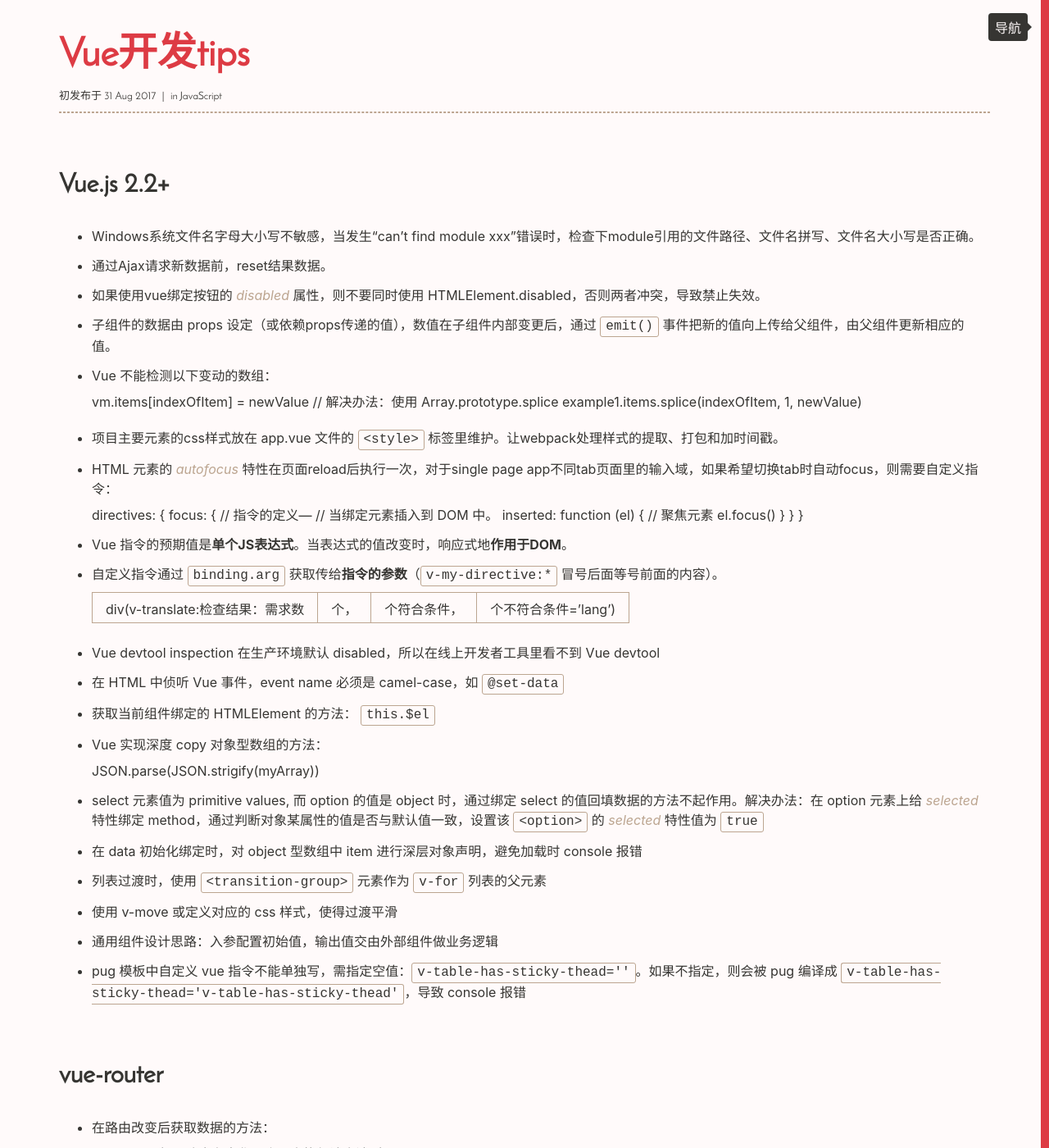
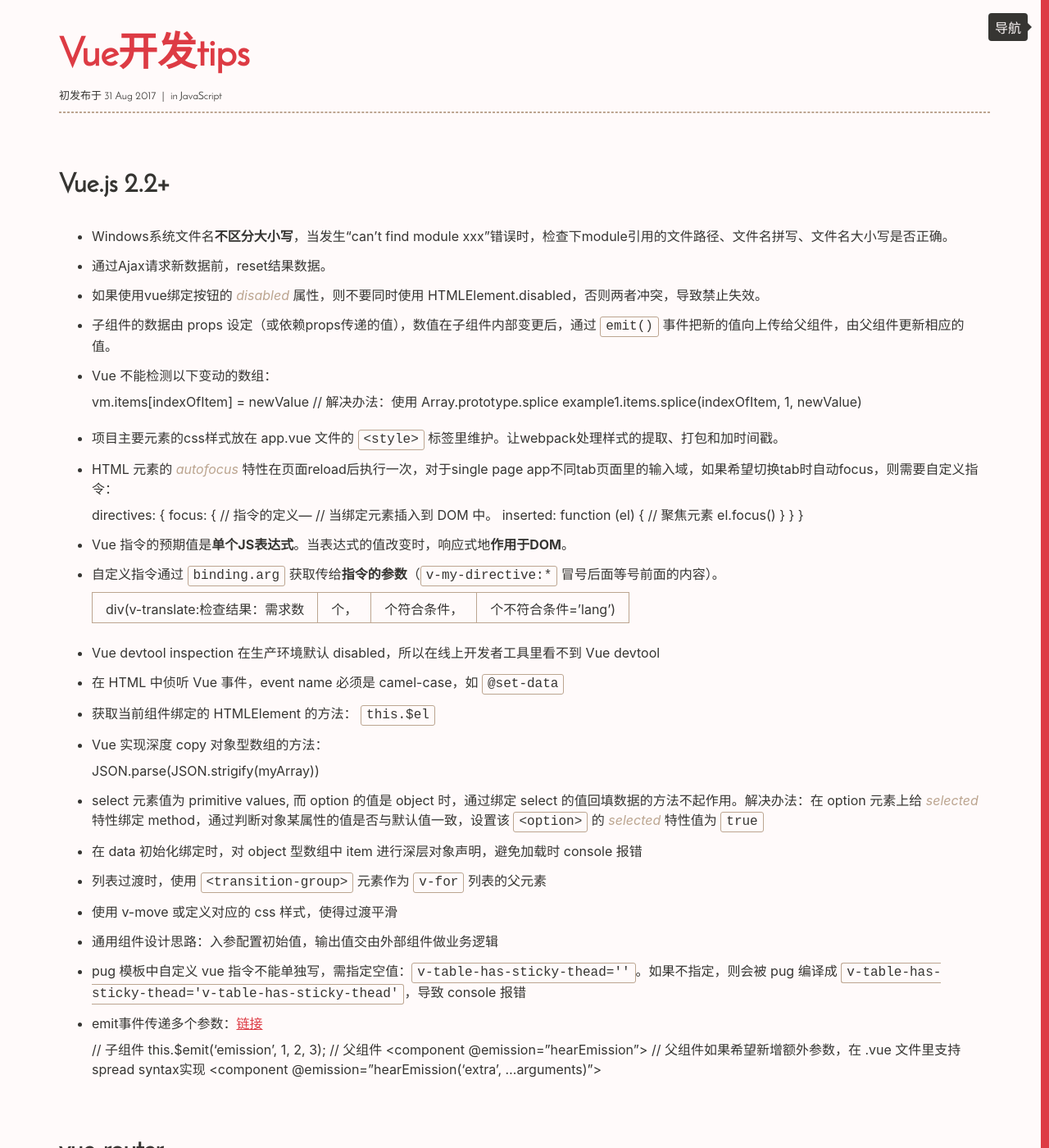
Before and after one commit to Vivi-wu/dive-into-web, a Jekyll site: the page built from _posts/2017-08-31-JavaScript-Vue-practice.markdown, in a window 1280 px wide and 1400 px high. Shown: the whole window at 82% size. Built offline with Jekyll 4.4.1, drawn with Linux system fonts in a browser that asks for light colours; some of the changed text lies outside the part shown.

Commit message:
[mod]update git command,number,array,transform

```diff
--- a/_posts/2015-05-03-JavaScript-Number.markdown
+++ b/_posts/2015-05-03-JavaScript-Number.markdown
@@ -9,14 +9,16 @@
 
 ## 精度
 
-Integers (numbers without a period or exponent notation) are considered accurate up to 15 digits，**整数可以保证是精确的最多位数是15位**，超出则不精确了。
+整数可以保证是精确的最多位数是15位**，最大安全整数 9007199254740991，超过最大安全整数的运算是不安全的。
 
-The maximum number of decimals is 17。**小数最多位数是 17**，<span class="t-blue">浮点数相加也不一定准确</span>。
+**小数最多位数是 17**。
 
     var x = 0.2 + 0.1;         // x will be 0.30000000000000004
     var x = (0.2 * 10 + 0.1 * 10) / 10;       // x will be 0.3
 
 <!--more-->
+
+<span class="t-blue">浮点数相加不一定准确</span>，因为计算机中用二进制来存储小数，而大部分小数转成二进制之后都是无限循环的值，因此存在取舍问题，造成精度丢失。
 
 ## 十六进制
 
--- a/_posts/2015-05-26-CSS-Transform-Transition-Animation.markdown
+++ b/_posts/2015-05-26-CSS-Transform-Transition-Animation.markdown
@@ -28,7 +28,7 @@
 
 ### transform-origin
 
-_transform-origin_ 用来修改元素变形的原点位置。可取的值从左到右分别表示 x、y、z。
+_transform-origin_ 用来修改元素变形的原点位置。可取的值从左到右分别表示 x、y、z轴，默认值为 (50% 50% 0)。
 
 + x-offset，值为 length 或 `%`，表示设定变形的原点距离盒子的**左边**有多远。
 + y-offset，值为 length 或 `%`，表示设定变形的原点距离盒子的**上边**有多远。
@@ -36,8 +36,8 @@
 
 也可以使用关键字来描述变形的偏移量：
 
-+ x-offset-keyword，取值为 `left`（0%）, `right`（100%）或者 `center`（50%）描述设定变形的原点距离盒子的**左边**有多远。
-+ y-offset-keyword，取值为 `top`（0%）, `bottom`（100%）或者 `center`（50%）描述设定变形的原点距离盒子的**上边**有多远。
++ x-offset-keyword，取值为 `left`（0%）, `right`（100%）或者 `center`（50%）。
++ y-offset-keyword，取值为 `top`（0%）, `bottom`（100%）或者 `center`（50%）。
 
 ## CSS Transitions
 
--- a/_posts/2017-08-31-JavaScript-Vue-practice.markdown
+++ b/_posts/2017-08-31-JavaScript-Vue-practice.markdown
@@ -4,7 +4,7 @@
 ---
 ## Vue.js 2.2+
 
-+ Windows系统文件名字母大小写不敏感，当发生“can't find module xxx”错误时，检查下module引用的文件路径、文件名拼写、文件名大小写是否正确。
++ Windows系统文件名**不区分大小写**，当发生“can't find module xxx”错误时，检查下module引用的文件路径、文件名拼写、文件名大小写是否正确。
 + 通过Ajax请求新数据前，reset结果数据。
 + 如果使用vue绑定按钮的 _disabled_ 属性，则不要同时使用 HTMLElement.disabled，否则两者冲突，导致禁止失效。
 + 子组件的数据由 props 设定（或依赖props传递的值），数值在子组件内部变更后，通过 `emit()` 事件把新的值向上传给父组件，由父组件更新相应的值。
@@ -48,6 +48,14 @@
 + 使用 v-move 或定义对应的 css 样式，使得过渡平滑
 + 通用组件设计思路：入参配置初始值，输出值交由外部组件做业务逻辑
 + pug 模板中自定义 vue 指令不能单独写，需指定空值：`v-table-has-sticky-thead=''`。如果不指定，则会被 pug 编译成 `v-table-has-sticky-thead='v-table-has-sticky-thead'`，导致 console 报错
++ emit事件传递多个参数：[链接](https://jsfiddle.net/50wL7mdz/30115/)
+
+    // 子组件
+    this.$emit('emission', 1, 2, 3);
+    // 父组件
+    <component @emission="hearEmission">
+    // 父组件如果希望新增额外参数，在 .vue 文件里支持spread syntax实现
+    <component @emission="hearEmission('extra', ...arguments)">
 
 ## vue-router
 
@@ -62,6 +70,7 @@
 + 点击“面包屑”返回前，从 vuex 中取出当前列表查询参数对象，赋值给路由对象的 `query` 属性。这样返回列表查询页后，根据 URL 的 query string 可以回填历史查询、排序参数，reload 页面页不会因为 vuex 状态丢失这些参数。
 + 使用 `router.go(-1)` 实现返回上一页的功能
 + 问题：使用 v-if 控制显示的 input 框输入值没有重置，好像直接被复用。解决： Vue 会使用一种最大限度减少动态元素并且尽可能的尝试修复/再利用相同类型元素的算法。在元素上使用 `key`，它会基于 key 的变化重新排列元素顺序，并且会移除 key 不存在的元素。
++ 路由信息对象 `this.$route` 对每个路由视图子组件都是可见的
 
 ## Vuex
 
```
Also changed, not shown: _posts/2014-04-04-Git-commands.markdown (+10 -0 lines), _posts/2015-05-06-JavaScript-Arrays.markdown (+6 -5 lines).
